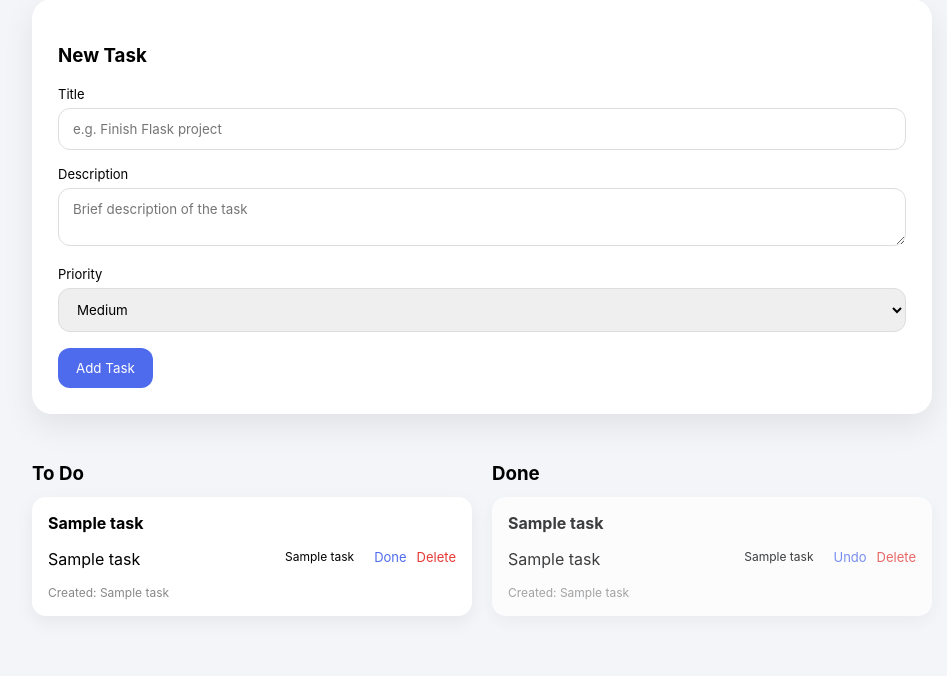
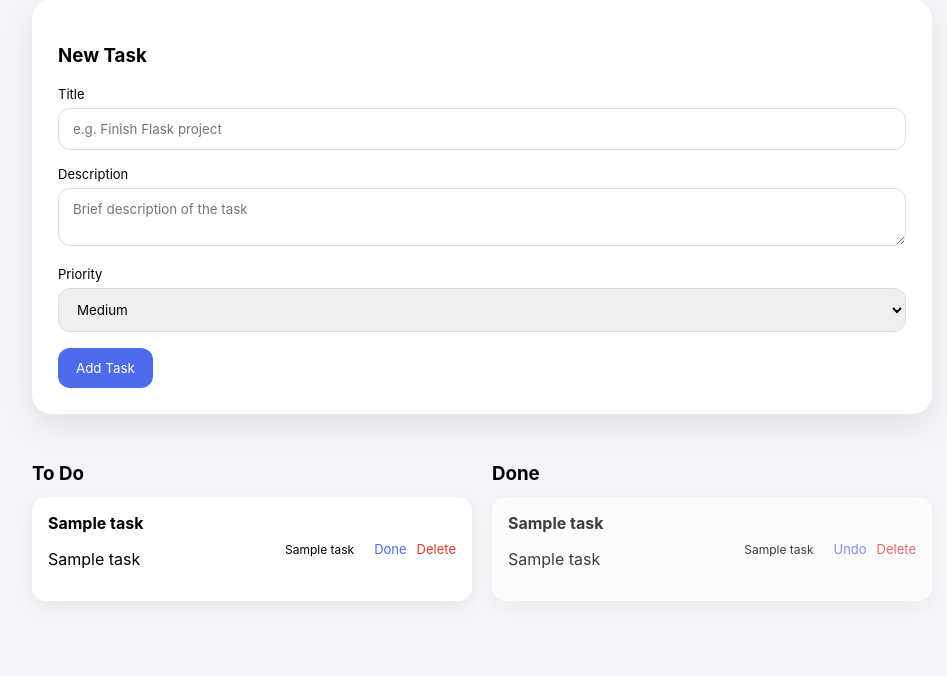
Before and after one commit to rohannair11/flask-sql-todo-list, a Flask app: template templates/index.html in a window 1280 px wide. Shown: the part 329-1005 px from the top of the page, without its empty margins (158-1105 px from the left). After the commit the page ends 897 px from the top, so only its background shows below. Run offline with Flask 3, Linux system fonts and the light colour scheme; the template is opened without the code that fills it: most values are stand-ins (such as "Sample title", 1, 10 or a date in 2020).

Commit message:
screwed up the code lmao revert "feat: added timestamp feature"
This reverts commit 6f1be3e55af0a2f9503f7caa39d3bcc597b2dc42.

```diff
--- a/app.py
+++ b/app.py
@@ -1,7 +1,6 @@
 from flask import Flask, render_template, request, redirect, url_for
 import sqlite3
 import os
-from datetime import datetime
 
 app = Flask(__name__)
 
@@ -24,8 +23,7 @@ def init_db():
             title TEXT NOT NULL,
             description TEXT NOT NULL,
             priority TEXT NOT NULL CHECK(priority IN ('Low','Medium','High')),
-            completed INTEGER NOT NULL CHECK(completed IN (0,1)),
-            created_at TEXT NOT NULL
+            completed INTEGER NOT NULL CHECK(completed IN (0,1))
         )
     """)
     conn.commit()
@@ -52,26 +50,16 @@ def index():
             conn.close()
             return redirect(url_for("index"))
 
-        created_at = datetime.now().strftime("%d %b %Y, %H:%M")
-
         cursor.execute("""
-            INSERT INTO todos (title, description, priority, completed, created_at)
-            VALUES (?, ?, ?, 0, ?)
-        """, (title, description, priority, created_at))
+            INSERT INTO todos (title, description, priority, completed)
+            VALUES (?, ?, ?, 0)
+        """, (title, description, priority))
         conn.commit()
 
-    cursor.execute("""
-        SELECT * FROM todos
-        WHERE completed = 0
-        ORDER BY id DESC
-    """)
+    cursor.execute("SELECT * FROM todos WHERE completed = 0 ORDER BY id DESC")
     todo_tasks = cursor.fetchall()
 
-    cursor.execute("""
-        SELECT * FROM todos
-        WHERE completed = 1
-        ORDER BY id DESC
-    """)
+    cursor.execute("SELECT * FROM todos WHERE completed = 1 ORDER BY id DESC")
     done_tasks = cursor.fetchall()
 
     cursor.execute("SELECT COUNT(*) FROM todos")
@@ -99,10 +87,7 @@ def index():
 def mark_done(todo_id):
     conn = get_db()
     cursor = conn.cursor()
-    cursor.execute(
-        "UPDATE todos SET completed = 1 WHERE id = ?",
-        (todo_id,)
-    )
+    cursor.execute("UPDATE todos SET completed = 1 WHERE id = ?", (todo_id,))
     conn.commit()
     conn.close()
     return redirect(url_for("index"))
@@ -112,10 +97,7 @@ def mark_done(todo_id):
 def undo(todo_id):
     conn = get_db()
     cursor = conn.cursor()
-    cursor.execute(
-        "UPDATE todos SET completed = 0 WHERE id = ?",
-        (todo_id,)
-    )
+    cursor.execute("UPDATE todos SET completed = 0 WHERE id = ?", (todo_id,))
     conn.commit()
     conn.close()
     return redirect(url_for("index"))
@@ -125,10 +107,7 @@ def undo(todo_id):
 def delete(todo_id):
     conn = get_db()
     cursor = conn.cursor()
-    cursor.execute(
-        "DELETE FROM todos WHERE id = ?",
-        (todo_id,)
-    )
+    cursor.execute("DELETE FROM todos WHERE id = ?", (todo_id,))
     conn.commit()
     conn.close()
     return redirect(url_for("index"))
--- a/static/style.css
+++ b/static/style.css
@@ -119,10 +119,3 @@ button {
     font-size: 13px;
     text-decoration: none;
 }
-
-.timestamp {
-    display: block;
-    margin-top: 4px;
-    font-size: 12px;
-    color: #888;
-}
--- a/templates/index.html
+++ b/templates/index.html
@@ -53,7 +53,6 @@
             <div>
                 <strong>{{ task[1] }}</strong>
                 <p>{{ task[2] }}</p>
-                <small class="timestamp">Created: {{ task[5] }}</small>
             </div>
             <div class="right">
                 <span class="priority {{ task[3]|lower }}">{{ task[3] }}</span>
@@ -71,7 +70,6 @@
             <div>
                 <strong>{{ task[1] }}</strong>
                 <p>{{ task[2] }}</p>
-                <small class="timestamp">Created: {{ task[5] }}</small>
             </div>
             <div class="right">
                 <span class="priority {{ task[3]|lower }}">{{ task[3] }}</span>
```
